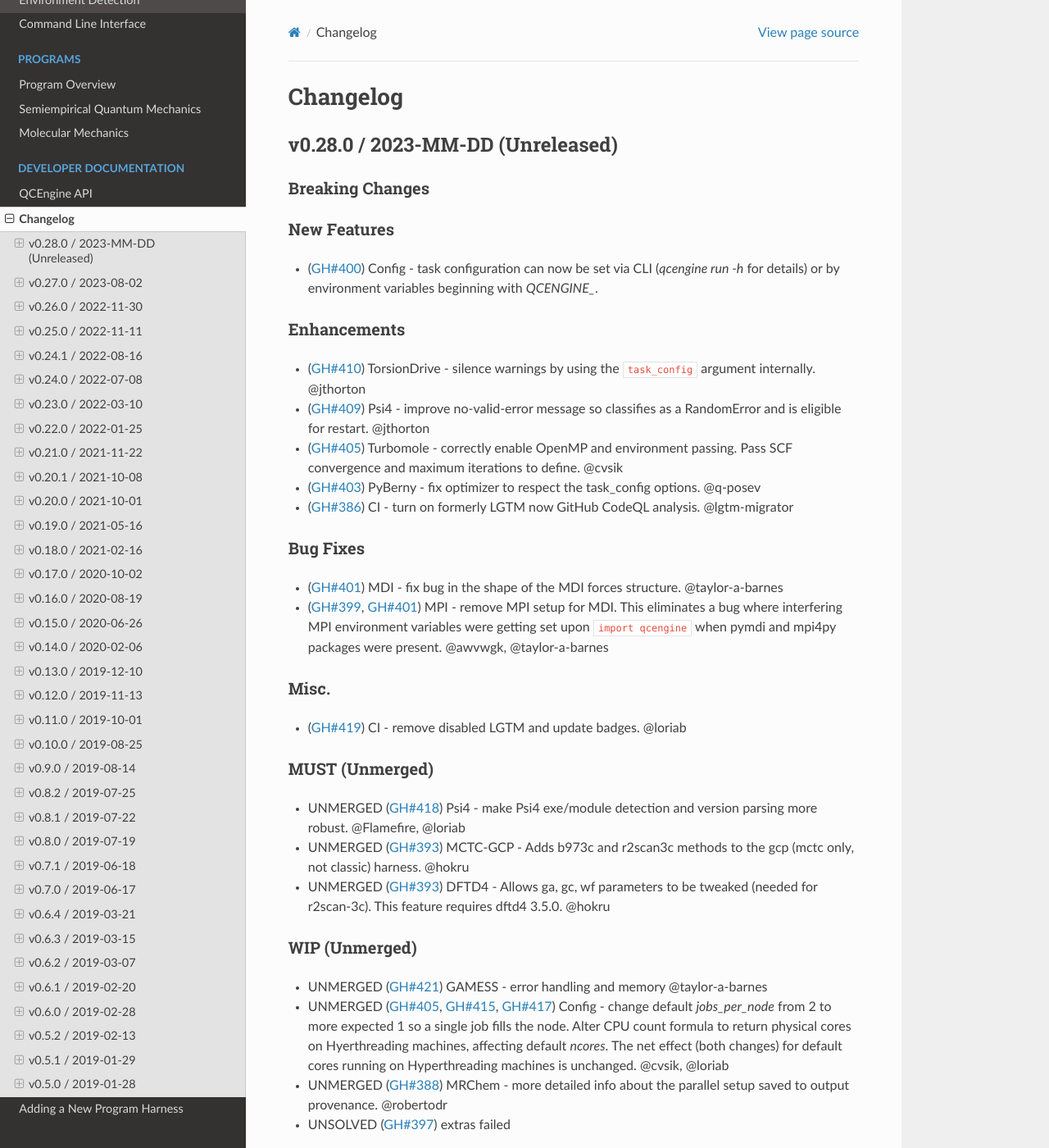
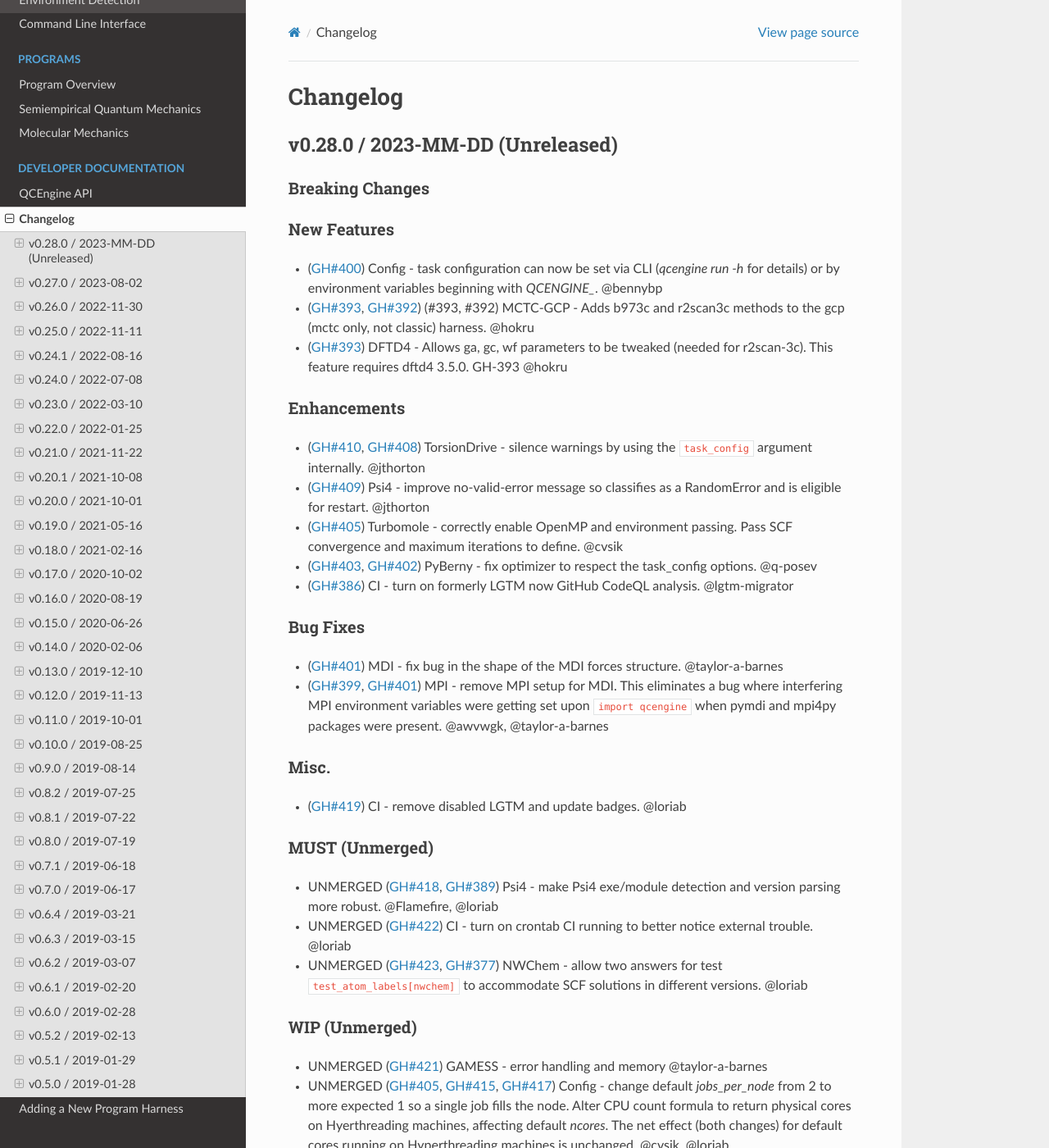
Before and after one commit to MolSSI/QCEngine, a Sphinx documentation site: the page built from docs/source/changelog.rst, in a window 1280 px wide and 1400 px high. Shown: the whole window at 82% size. Built offline with Sphinx 7.4.7 and the Read the Docs theme 2.0.0, drawn with Linux system fonts in a browser that asks for light colours; the version number could not be read and is left out; some of the changed text lies outside the part shown.

Commit message:
update changelog

```diff
--- a/docs/source/changelog.rst
+++ b/docs/source/changelog.rst
@@ -26,16 +26,18 @@ Breaking Changes
 New Features
 ++++++++++++
 - (:pr:`400`) Config - task configuration can now be set via CLI (`qcengine run -h` for details) or
-  by environment variables beginning with `QCENGINE_`.
+  by environment variables beginning with `QCENGINE_`. @bennybp
+- (:pr:`393`, :issue:`392`) (#393, #392) MCTC-GCP - Adds b973c and r2scan3c methods to the gcp (mctc only, not classic) harness. @hokru
+- (:pr:`393`) DFTD4 - Allows ga, gc, wf parameters to be tweaked (needed for r2scan-3c). This feature requires dftd4 3.5.0. GH-393 @hokru
 
 Enhancements
 ++++++++++++
-- (:pr:`410`) TorsionDrive - silence warnings by using the ``task_config`` argument internally. @jthorton
+- (:pr:`410`, :issue:`408`) TorsionDrive - silence warnings by using the ``task_config`` argument internally. @jthorton
 - (:pr:`409`) Psi4 - improve no-valid-error message so classifies as a RandomError and is eligible for
   restart. @jthorton
 - (:pr:`405`) Turbomole - correctly enable OpenMP and environment passing. Pass SCF convergence and
   maximum iterations to define. @cvsik
-- (:pr:`403`) PyBerny - fix optimizer to respect the task_config options. @q-posev
+- (:pr:`403`, :issue:`402`) PyBerny - fix optimizer to respect the task_config options. @q-posev
 - (:pr:`386`) CI - turn on formerly LGTM now GitHub CodeQL analysis. @lgtm-migrator
 
 Bug Fixes
@@ -51,9 +53,10 @@ Misc.
 
 MUST (Unmerged)
 +++++++++++++++
-- UNMERGED (:pr:`418`) Psi4 - make Psi4 exe/module detection and version parsing more robust. @Flamefire, @loriab
-- UNMERGED (:pr:`393`) MCTC-GCP - Adds b973c and r2scan3c methods to the gcp (mctc only, not classic) harness. @hokru
-- UNMERGED (:pr:`393`) DFTD4 - Allows ga, gc, wf parameters to be tweaked (needed for r2scan-3c). This feature requires dftd4 3.5.0. @hokru
+- UNMERGED (:pr:`418`, :pr:`389`) Psi4 - make Psi4 exe/module detection and version parsing more robust. @Flamefire, @loriab
+- UNMERGED (:pr:`422`) CI - turn on crontab CI running to better notice external trouble. @loriab
+- UNMERGED (:pr:`423`, :issue:`377`) NWChem - allow two answers for test ``test_atom_labels[nwchem]`` to accommodate SCF
+  solutions in different versions. @loriab
 
 WIP (Unmerged)
 ++++++++++++++
```
Also changed, not shown: other parts of docs/source/changelog.rst (+1 -0 lines).
